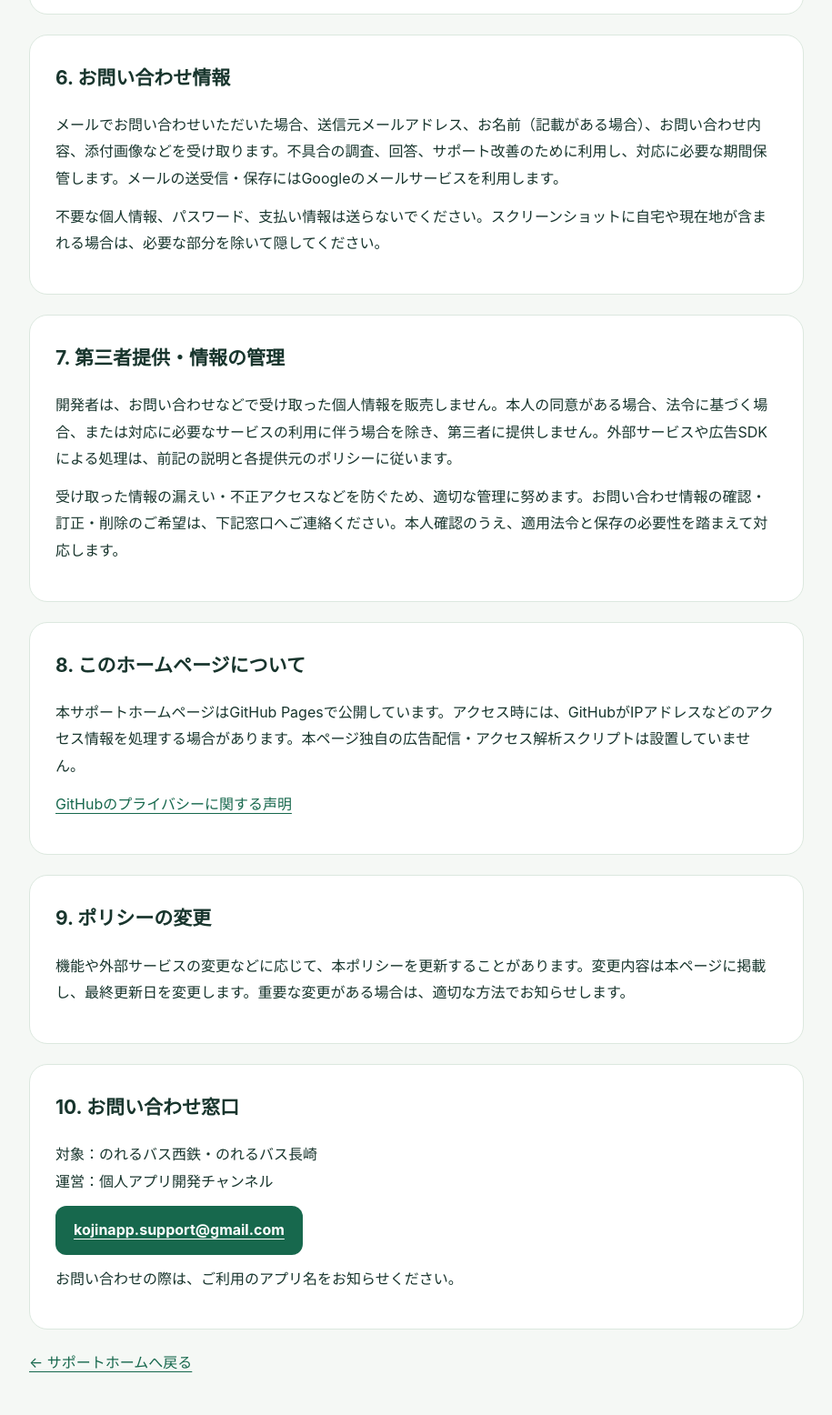
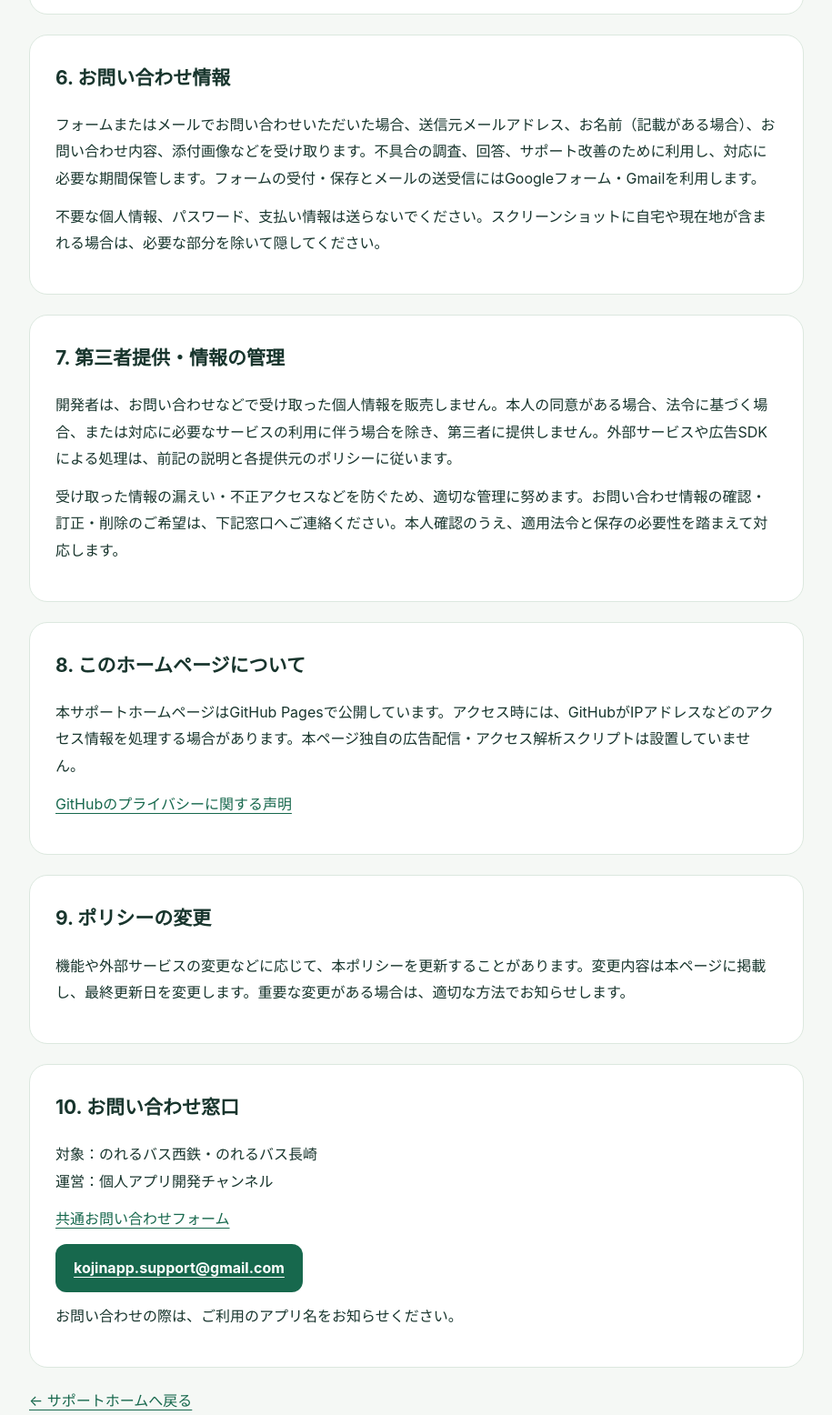
Before and after one commit to coolcoolboys-svg/noreru-bus-support, a plain HTML site: page privacy.html in a window 1280 px wide. Shown: the part 2201-3757 px from the top of the page at 91% size, without its empty margins (182-1097 px from the left). Drawn offline with Linux system fonts and the light colour scheme.

Commit message:
Document shared Google Forms support and add form link

```diff
--- a/privacy.html
+++ b/privacy.html
@@ -6,8 +6,8 @@ html{overflow-wrap:anywhere}h1{font-size:clamp(28px,5vw,40px)}h2{font-size:21px}
 <section class="panel"><h2>3. 端末内に保存する情報</h2><p>登録地、お気に入り、検索履歴、表示・徒歩に関する設定などは、機能に応じて端末内に保存します。これらを開発者の独自サーバーに自動送信することはありません。</p><p>保存内容はアプリ内の削除機能などで削除できます。アプリの削除や端末のアプリデータ消去でも削除されますが、OSのバックアップから復元される場合があります。バックアップファイルを利用者自身が書き出した場合、その保管・共有先は利用者が管理してください。</p></section>
 <section class="panel"><h2>4. バス情報・地図などの外部通信</h2><p>時刻表・運行情報の取得先、地図・地点検索の提供元などに、検索に必要なバス停・区間・日時・検索語・地図の表示範囲などを送信する場合があります。通信先には、通信に伴うIPアドレスや端末・ブラウザーに関する情報が伝わる場合があります。各提供元での取り扱いには、その提供元の規約・プライバシーポリシーが適用されます。</p><p>外部サービスへの通信は、利用者の操作や情報更新など、機能提供に必要な範囲で行います。</p></section>
 <section class="panel"><h2>5. 広告配信（Google AdMob）</h2><p>本アプリではGoogle AdMobによるバナー広告を表示し、非パーソナライズ広告をリクエストする方針です。過去の行動に基づく広告の選択は行わない設定でも、広告の配信・表示回数の制御・効果測定・不正防止などに情報が使われます。</p><p>Google Mobile Ads SDKは、IPアドレス、端末やアプリに関する識別子、広告の表示・操作情報、診断情報、パフォーマンス情報などを取得・送信する場合があります。IPアドレスからおおよその位置が推定される場合もあります。「非パーソナライズ」は「データ収集なし」を意味しません。実際の取り扱いは、SDKのバージョン、端末、設定、同意状態などによって異なります。</p><ul><li><a href="https://policies.google.com/privacy?hl=ja">Google プライバシーポリシー</a></li><li><a href="https://policies.google.com/technologies/ads?hl=ja">Googleの広告に関する説明</a></li><li><a href="https://developers.google.com/admob/ios/privacy/data-disclosure?hl=ja">Google Mobile Ads SDKのデータ開示（iOS）</a></li><li><a href="https://support.google.com/admob/answer/7676680?hl=ja">パーソナライズ広告と非パーソナライズ広告</a></li></ul></section>
-<section class="panel"><h2>6. お問い合わせ情報</h2><p>メールでお問い合わせいただいた場合、送信元メールアドレス、お名前（記載がある場合）、お問い合わせ内容、添付画像などを受け取ります。不具合の調査、回答、サポート改善のために利用し、対応に必要な期間保管します。メールの送受信・保存にはGoogleのメールサービスを利用します。</p><p>不要な個人情報、パスワード、支払い情報は送らないでください。スクリーンショットに自宅や現在地が含まれる場合は、必要な部分を除いて隠してください。</p></section>
+<section class="panel"><h2>6. お問い合わせ情報</h2><p>フォームまたはメールでお問い合わせいただいた場合、送信元メールアドレス、お名前（記載がある場合）、お問い合わせ内容、添付画像などを受け取ります。不具合の調査、回答、サポート改善のために利用し、対応に必要な期間保管します。フォームの受付・保存とメールの送受信にはGoogleフォーム・Gmailを利用します。</p><p>不要な個人情報、パスワード、支払い情報は送らないでください。スクリーンショットに自宅や現在地が含まれる場合は、必要な部分を除いて隠してください。</p></section>
 <section class="panel"><h2>7. 第三者提供・情報の管理</h2><p>開発者は、お問い合わせなどで受け取った個人情報を販売しません。本人の同意がある場合、法令に基づく場合、または対応に必要なサービスの利用に伴う場合を除き、第三者に提供しません。外部サービスや広告SDKによる処理は、前記の説明と各提供元のポリシーに従います。</p><p>受け取った情報の漏えい・不正アクセスなどを防ぐため、適切な管理に努めます。お問い合わせ情報の確認・訂正・削除のご希望は、下記窓口へご連絡ください。本人確認のうえ、適用法令と保存の必要性を踏まえて対応します。</p></section>
 <section class="panel"><h2>8. このホームページについて</h2><p>本サポートホームページはGitHub Pagesで公開しています。アクセス時には、GitHubがIPアドレスなどのアクセス情報を処理する場合があります。本ページ独自の広告配信・アクセス解析スクリプトは設置していません。</p><p><a href="https://docs.github.com/ja/site-policy/privacy-policies/github-general-privacy-statement">GitHubのプライバシーに関する声明</a></p></section>
 <section class="panel"><h2>9. ポリシーの変更</h2><p>機能や外部サービスの変更などに応じて、本ポリシーを更新することがあります。変更内容は本ページに掲載し、最終更新日を変更します。重要な変更がある場合は、適切な方法でお知らせします。</p></section>
-<section class="panel" id="contact"><h2>10. お問い合わせ窓口</h2><p>対象：のれるバス西鉄・のれるバス長崎<br>運営：個人アプリ開発チャンネル</p><a class="contact" href="mailto:kojinapp.support@gmail.com">kojinapp.support@gmail.com</a><p>お問い合わせの際は、ご利用のアプリ名をお知らせください。</p></section><p><a href="./">← サポートホームへ戻る</a></p></main><footer>のれるバス西鉄・のれるバス長崎 共通プライバシーポリシー<br>最終更新：2026年11月14日</footer></body></html>
+<section class="panel" id="contact"><h2>10. お問い合わせ窓口</h2><p>対象：のれるバス西鉄・のれるバス長崎<br>運営：個人アプリ開発チャンネル</p><p><a href="https://docs.google.com/forms/d/e/1FAIpQLSdelw1zoYyDkDhv1JgkTIPrD26dQwMW9S0c3WKh73iUE52Hfg/viewform">共通お問い合わせフォーム</a></p><a class="contact" href="mailto:kojinapp.support@gmail.com">kojinapp.support@gmail.com</a><p>お問い合わせの際は、ご利用のアプリ名をお知らせください。</p></section><p><a href="./">← サポートホームへ戻る</a></p></main><footer>のれるバス西鉄・のれるバス長崎 共通プライバシーポリシー<br>最終更新：2026年11月14日</footer></body></html>
```
